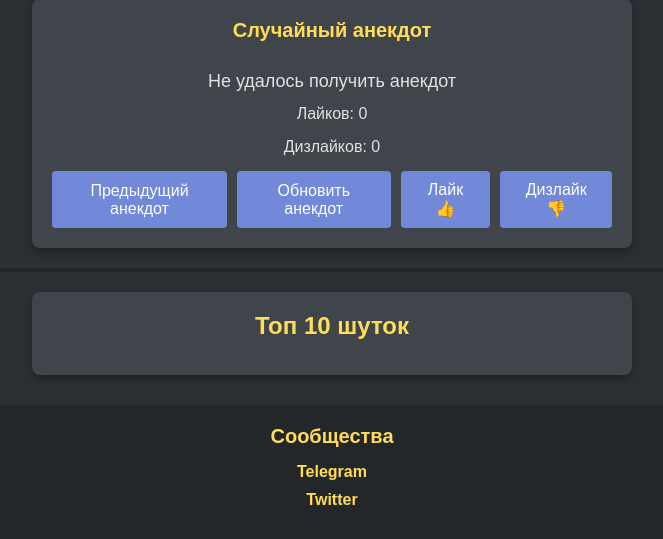
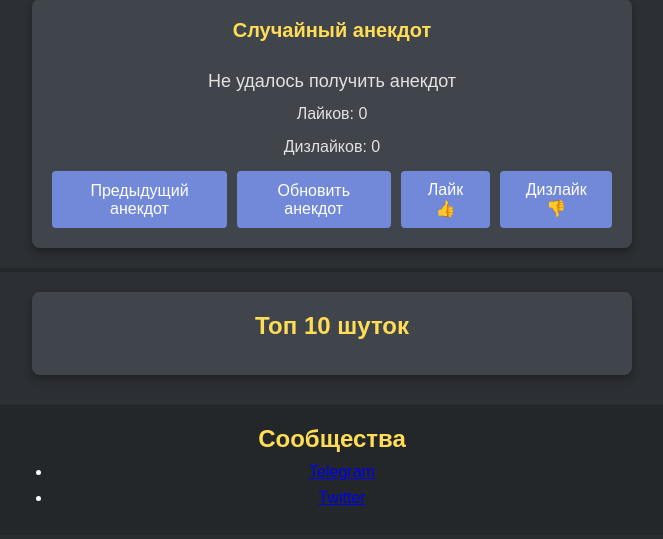
Before and after one commit to Vasiliskkk2/Book-Jokes, a Flask app: page / in a window 1280 px wide; the page is wider, and only the part inside the window is pictured. Shown: the part 1544-2083 px from the top of that part, without its empty margins (308-971 px from the left). After the commit the page ends 2049 px from the top of that part, so only its background shows below. Run offline with Flask 3, Linux system fonts and the light colour scheme; data that the repository does not hold is empty.

Commit message:
Add files via upload

```diff
--- a/static/styles.css
+++ b/static/styles.css
@@ -26,6 +26,7 @@
     box-shadow: 0 2px 5px rgba(0, 0, 0, 0.3);
 }
 
+/* Стили логотипа и навигации в хедере */
 .header-container {
     display: flex;
     justify-content: space-between;
@@ -259,29 +260,3 @@
     max-width: 600px;
     margin: auto;
 }
-
-.community-container h2 {
-    margin-bottom: 15px;
-    font-size: 20px;
-    color: #ffdd57;
-}
-
-.community-list {
-    list-style: none;
-    padding: 0;
-}
-
-.community-list li {
-    margin: 10px 0;
-}
-
-.community-list li a {
-    color: #ffdd57;
-    text-decoration: none;
-    font-weight: bold;
-    transition: color 0.3s;
-}
-
-.community-list li a:hover {
-    color: #ffffff;
-}
```
Also changed, not shown: templates/index.html (line endings or trailing spaces).
